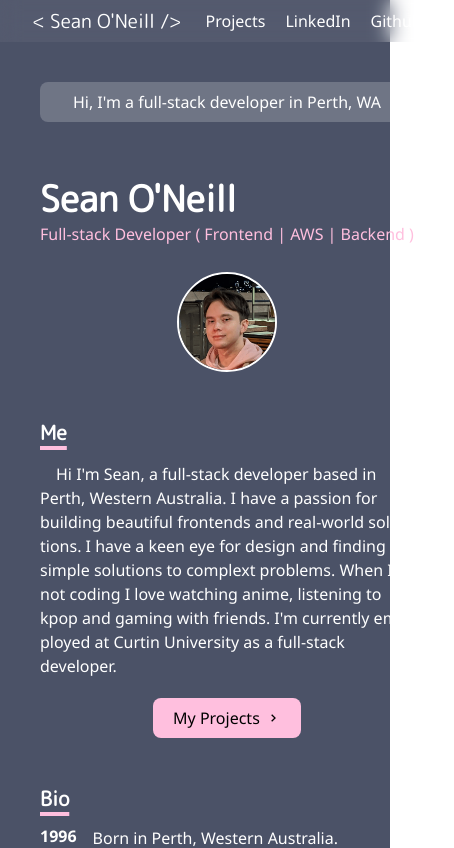
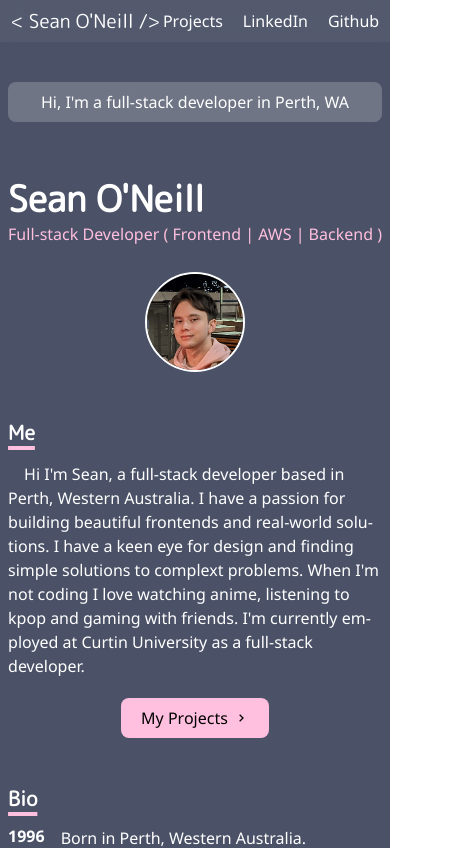
Before and after one commit to Naes0/portfolio, a Next.js app: page /portfolio/ in a window 390 px wide. Shown: the top 848 px of the page, 454 px wide, since content can reach past the window. Built offline with nearby package versions, Linux system fonts and the light colour scheme.

Commit message:
fix: :iphone: fixes mobile width overflow

```diff
--- a/src/app/layout.tsx
+++ b/src/app/layout.tsx
@@ -8,7 +8,7 @@ import {
   HeaderContainer,
 } from './styles';
 import { Header } from '@/components';
-import { AnimatePresence, motion } from 'framer-motion';
+import { AnimatePresence } from 'framer-motion';
 
 const mplus = M_PLUS_Rounded_1c({
   subsets: ['latin'],
--- a/src/app/styles.ts
+++ b/src/app/styles.ts
@@ -82,6 +82,7 @@ export const ContentContainer = styled.section`
   justify-content: center;
   height: min-content;
   padding: 40px;
+  min-width: 100%;
 `;
 
 export const HomeContainer = styled(motion.section)`
--- a/src/components/Header/Header.tsx
+++ b/src/components/Header/Header.tsx
@@ -27,6 +27,7 @@ export const Header: FC<HeaderProps> = ({}) => {
       target: '_blank',
     },
   ];
+
   return (
     <S.HeaderContainer>
       <S.TitleLink href='/' prefetch={false}>{`< Sean O'Neill />`}</S.TitleLink>
```
